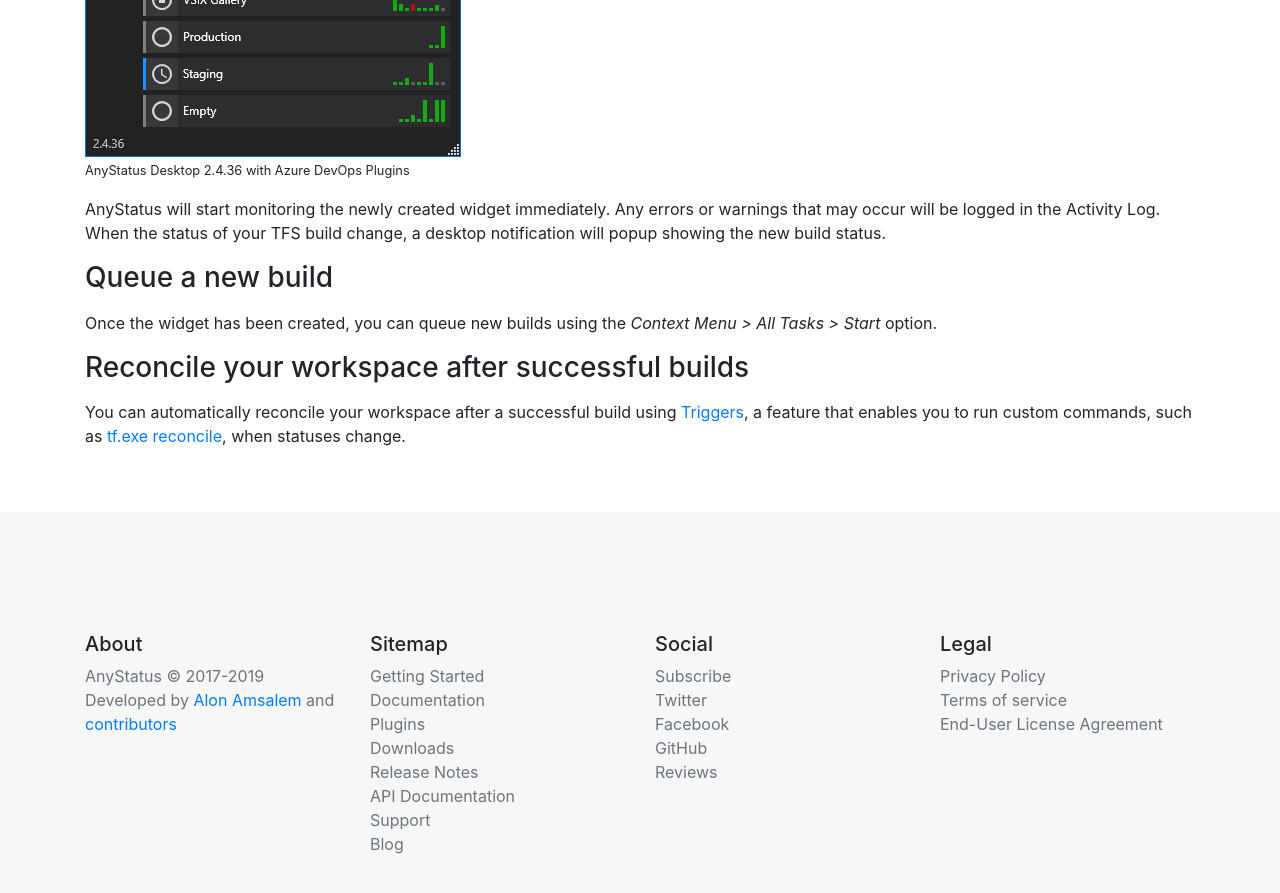
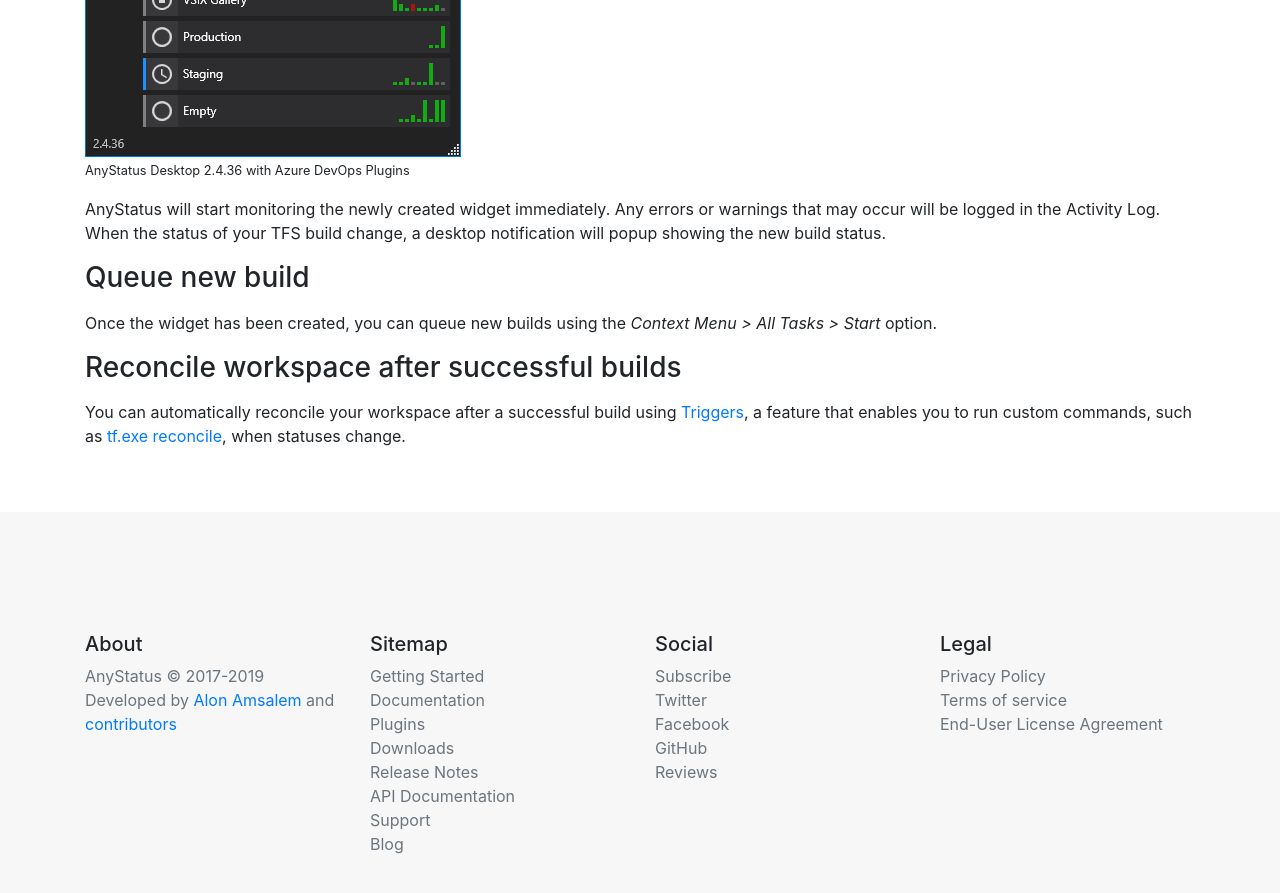
Before and after one commit to AnyStatus/anystatus.github.io, a Jekyll site: the page built from _posts/2019-04-20-tfs-build-status-notifications.md, in a window 1280 px wide and 900 px high, scrolled down 1807 px. Shown: the top 893 px of the window. Built offline with Jekyll 4.4.1, drawn with Linux system fonts in a browser that asks for light colours; comment, search, counter and statistics services are not loaded; some of the changed text lies outside the part shown.

Commit message:
Update 2019-04-20-tfs-build-status-notifications.md

```diff
--- a/_posts/2019-04-20-tfs-build-status-notifications.md
+++ b/_posts/2019-04-20-tfs-build-status-notifications.md
@@ -37,10 +37,10 @@
 Any errors or warnings that may occur will be logged in the Activity Log.
 When the status of your TFS build change, a desktop notification will popup showing the new build status.
 
-## Queue a new build
+## Queue new build
 
 Once the widget has been created, you can queue new builds using the *Context Menu > All Tasks > Start* option.
 
-## Reconcile your workspace after successful builds
+## Reconcile workspace after successful builds
 
 You can automatically reconcile your workspace after a successful build using [Triggers](/docs/triggers), a feature that enables you to run custom commands, such as [tf.exe reconcile](), when statuses change.
```
Also changed, not shown: other parts of _posts/2019-04-20-tfs-build-status-notifications.md (+1 -1 lines).
